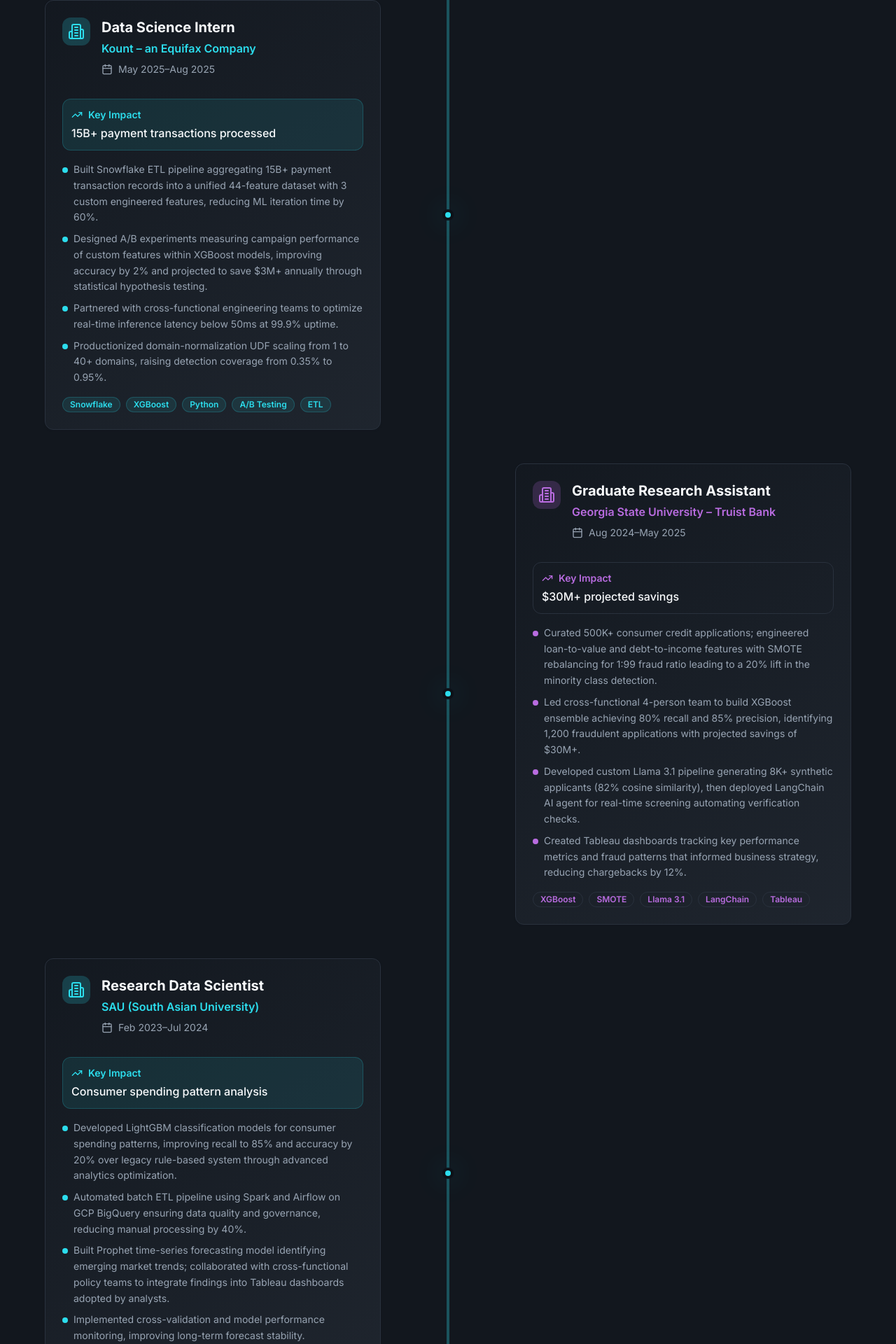
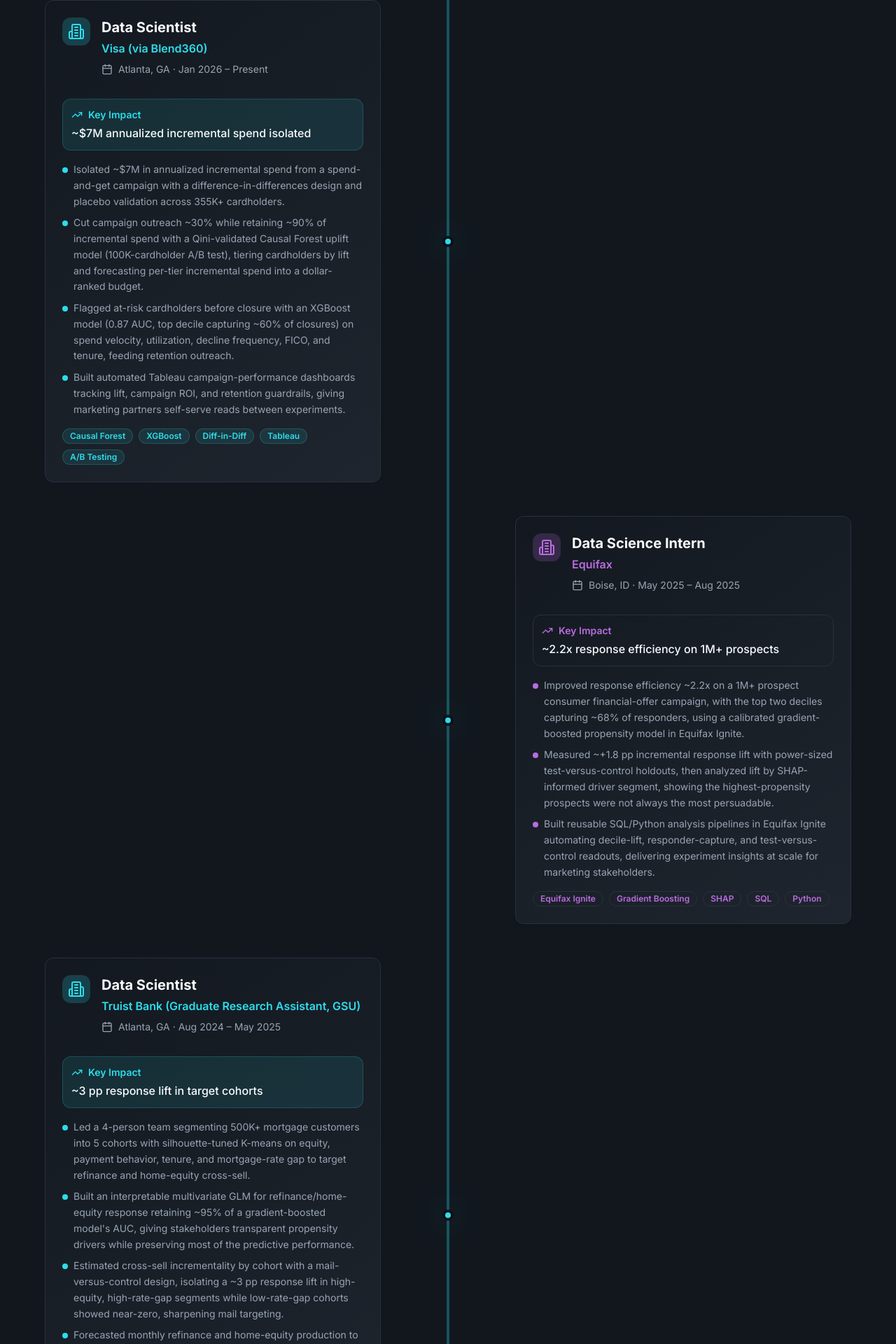
Before and after one commit to AbhayPrabhakar4100/portfoliodatascience, a React (Vite) app: page / in a window 1280 px wide. Shown: the part 2646-4566 px from the top of the page at 70% size. Built offline with nearby package versions, Linux system fonts and the light colour scheme.

Commit message:
Changes
Co-authored-by: AbhayPrabhakar4100 <199661610+AbhayPrabhakar4100@users.noreply.github.com>

```diff
--- a/src/components/sections/ExperienceSection.tsx
+++ b/src/components/sections/ExperienceSection.tsx
@@ -5,60 +5,71 @@ import { Building2, Calendar, TrendingUp } from "lucide-react";
 const ExperienceSection = () => {
   const experiences = [
     {
-      company: "Kount – an Equifax Company",
-      role: "Data Science Intern",
-      period: "May 2025–Aug 2025",
+      company: "Visa (via Blend360)",
+      role: "Data Scientist",
+      period: "Atlanta, GA · Jan 2026 – Present",
       achievements: [
-        "Built Snowflake ETL pipeline aggregating 15B+ payment transaction records into a unified 44-feature dataset with 3 custom engineered features, reducing ML iteration time by 60%.",
-        "Designed A/B experiments measuring campaign performance of custom features within XGBoost models, improving accuracy by 2% and projected to save $3M+ annually through statistical hypothesis testing.",
-        "Partnered with cross-functional engineering teams to optimize real-time inference latency below 50ms at 99.9% uptime.",
-        "Productionized domain-normalization UDF scaling from 1 to 40+ domains, raising detection coverage from 0.35% to 0.95%."
+        "Isolated ~$7M in annualized incremental spend from a spend-and-get campaign with a difference-in-differences design and placebo validation across 355K+ cardholders.",
+        "Cut campaign outreach ~30% while retaining ~90% of incremental spend with a Qini-validated Causal Forest uplift model (100K-cardholder A/B test), tiering cardholders by lift and forecasting per-tier incremental spend into a dollar-ranked budget.",
+        "Flagged at-risk cardholders before closure with an XGBoost model (0.87 AUC, top decile capturing ~60% of closures) on spend velocity, utilization, decline frequency, FICO, and tenure, feeding retention outreach.",
+        "Built automated Tableau campaign-performance dashboards tracking lift, campaign ROI, and retention guardrails, giving marketing partners self-serve reads between experiments."
       ],
-      technologies: ["Snowflake", "XGBoost", "Python", "A/B Testing", "ETL"],
-      impact: "15B+ payment transactions processed",
+      technologies: ["Causal Forest", "XGBoost", "Diff-in-Diff", "Tableau", "A/B Testing"],
+      impact: "~$7M annualized incremental spend isolated",
       color: "primary"
     },
     {
-      company: "Georgia State University – Truist Bank",
-      role: "Graduate Research Assistant",
-      period: "Aug 2024–May 2025",
+      company: "Equifax",
+      role: "Data Science Intern",
+      period: "Boise, ID · May 2025 – Aug 2025",
       achievements: [
-        "Curated 500K+ consumer credit applications; engineered loan-to-value and debt-to-income features with SMOTE rebalancing for 1:99 fraud ratio leading to a 20% lift in the minority class detection.",
-        "Led cross-functional 4-person team to build XGBoost ensemble achieving 80% recall and 85% precision, identifying 1,200 fraudulent applications with projected savings of $30M+.",
-        "Developed custom Llama 3.1 pipeline generating 8K+ synthetic applicants (82% cosine similarity), then deployed LangChain AI agent for real-time screening automating verification checks.",
-        "Created Tableau dashboards tracking key performance metrics and fraud patterns that informed business strategy, reducing chargebacks by 12%."
+        "Improved response efficiency ~2.2x on a 1M+ prospect consumer financial-offer campaign, with the top two deciles capturing ~68% of responders, using a calibrated gradient-boosted propensity model in Equifax Ignite.",
+        "Measured ~+1.8 pp incremental response lift with power-sized test-versus-control holdouts, then analyzed lift by SHAP-informed driver segment, showing the highest-propensity prospects were not always the most persuadable.",
+        "Built reusable SQL/Python analysis pipelines in Equifax Ignite automating decile-lift, responder-capture, and test-versus-control readouts, delivering experiment insights at scale for marketing stakeholders."
       ],
-      technologies: ["XGBoost", "SMOTE", "Llama 3.1", "LangChain", "Tableau"],
-      impact: "$30M+ projected savings",
+      technologies: ["Equifax Ignite", "Gradient Boosting", "SHAP", "SQL", "Python"],
+      impact: "~2.2x response efficiency on 1M+ prospects",
       color: "accent"
     },
     {
-      company: "SAU (South Asian University)",
+      company: "Truist Bank (Graduate Research Assistant, GSU)",
+      role: "Data Scientist",
+      period: "Atlanta, GA · Aug 2024 – May 2025",
+      achievements: [
+        "Led a 4-person team segmenting 500K+ mortgage customers into 5 cohorts with silhouette-tuned K-means on equity, payment behavior, tenure, and mortgage-rate gap to target refinance and home-equity cross-sell.",
+        "Built an interpretable multivariate GLM for refinance/home-equity response retaining ~95% of a gradient-boosted model's AUC, giving stakeholders transparent propensity drivers while preserving most of the predictive performance.",
+        "Estimated cross-sell incrementality by cohort with a mail-versus-control design, isolating a ~3 pp response lift in high-equity, high-rate-gap segments while low-rate-gap cohorts showed near-zero, sharpening mail targeting.",
+        "Forecasted monthly refinance and home-equity production to within ~8% MAPE with a funnel model decomposing response, approval, and booking rates, presented to marketing leadership and adopted for quarterly outreach-volume and budget planning."
+      ],
+      technologies: ["K-means", "GLM", "Gradient Boosting", "Forecasting", "Segmentation"],
+      impact: "~3 pp response lift in target cohorts",
+      color: "primary"
+    },
+    {
+      company: "South Asian University (SAU)",
       role: "Research Data Scientist",
-      period: "Feb 2023–Jul 2024",
+      period: "New Delhi, India · Feb 2023 – Jul 2024",
       achievements: [
-        "Developed LightGBM classification models for consumer spending patterns, improving recall to 85% and accuracy by 20% over legacy rule-based system through advanced analytics optimization.",
-        "Automated batch ETL pipeline using Spark and Airflow on GCP BigQuery ensuring data quality and governance, reducing manual processing by 40%.",
-        "Built Prophet time-series forecasting model identifying emerging market trends; collaborated with cross-functional policy teams to integrate findings into Tableau dashboards adopted by analysts.",
-        "Implemented cross-validation and model performance monitoring, improving long-term forecast stability."
+        "Identified an ~18% qualified-applicant expansion opportunity by applying K-means geographic segmentation across feeder schools, travel distance, and historical enrollment yield, pinpointing under-targeted high-yield regions.",
+        "Concentrated ~70% of eventual enrollees in the top 3 deciles with a gradient-boosted prospect-to-enroll scoring model on 30K+ inquiries across the inquiry → application → admit → enroll funnel.",
+        "Lifted enrollment yield ~6% by translating funnel, segment, and channel-mix analysis into recruitment recommendations adopted by enrollment leadership."
       ],
-      technologies: ["LightGBM", "Spark", "Airflow", "BigQuery", "Prophet"],
-      impact: "Consumer spending pattern analysis",
-      color: "primary"
+      technologies: ["K-means", "Gradient Boosting", "Funnel Analysis", "Segmentation"],
+      impact: "~6% enrollment yield lift",
+      color: "accent"
     },
     {
       company: "MetLife",
       role: "Data Science Intern",
-      period: "Aug 2022–Dec 2022",
+      period: "New Delhi, India · Aug 2022 – Dec 2022",
       achievements: [
-        "Deployed BERT NLP pipeline for customer segmentation classifying 100K+ payment transaction comments at 88% accuracy, identifying sentiment patterns informing 2 product launches.",
-        "Applied LDA topic modeling to uncover customer engagement pain points, contributing to 12-point NPS increase.",
-        "Partnered with cross-functional product teams to define success metrics measuring campaign performance and run A/B tests aligned with business objectives.",
-        "Built Business Intelligence dashboard in Tableau tracking real-time key performance metrics for executive monitoring."
+        "Cut manual review of 100K+ call and survey records ~40% with a BERT topic-modeling pipeline converting unstructured feedback into structured churn-driver themes for retention analysis.",
+        "Linked complaint themes to retention and service KPIs, helping CX and marketing teams target high-friction issues like claims delays, pricing, and service dissatisfaction.",
+        "Automated Tableau and Power BI dashboards tracking feedback volume, sentiment, themes, and retention-risk drivers, giving stakeholders self-serve reads to prioritize follow-up."
       ],
-      technologies: ["BERT", "NLP", "LDA", "Tableau", "A/B Testing"],
-      impact: "12-point NPS increase",
-      color: "accent"
+      technologies: ["BERT", "Topic Modeling", "Tableau", "Power BI", "NLP"],
+      impact: "~40% reduction in manual review",
+      color: "primary"
     }
   ];
 
```
